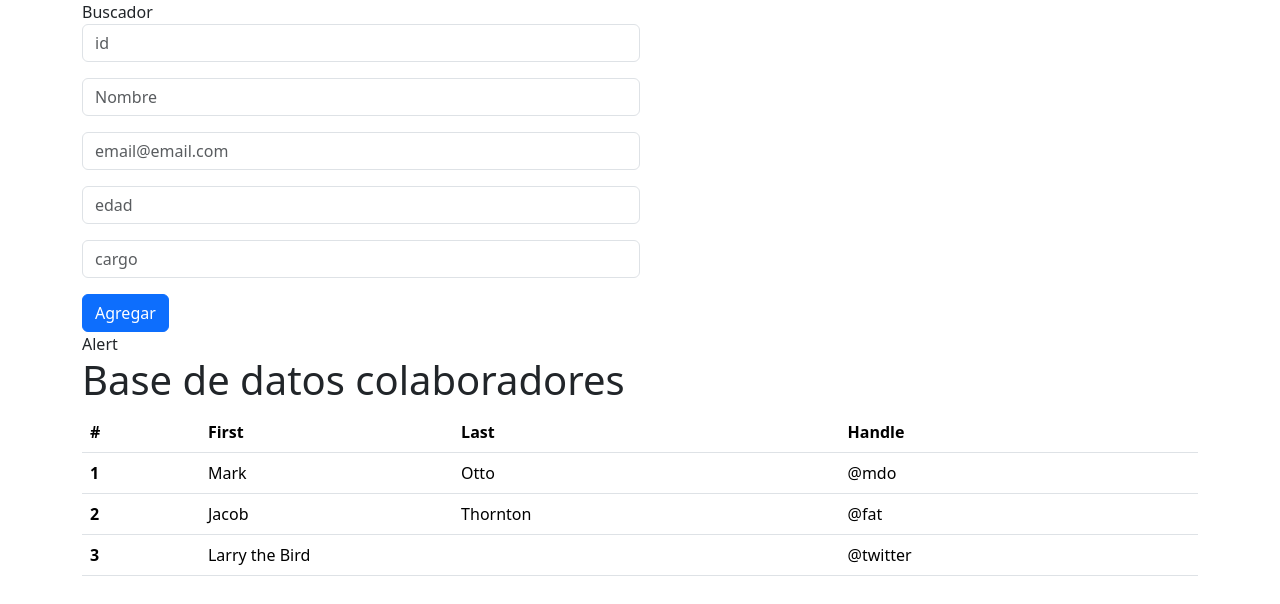
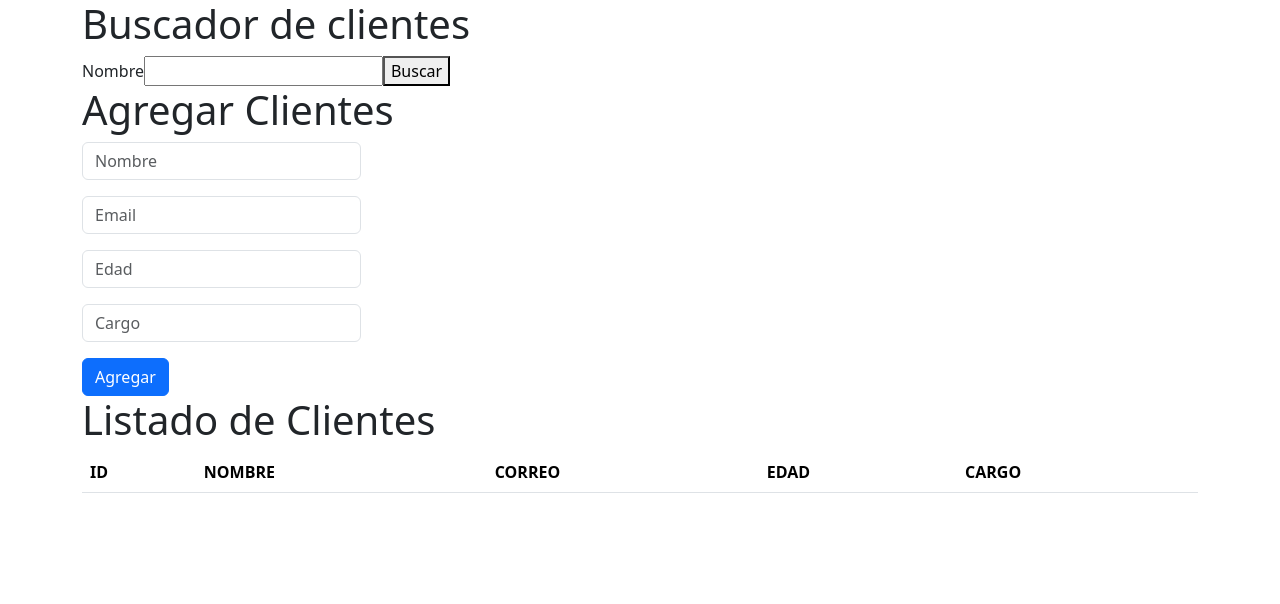
Before and after one commit to Guillermo-Hernandez-Puga/Proyecto_React3, a React (Vite) app: page / in a window 1280 px wide. Shown: the top 604 px of the page. Built offline with nearby package versions, Linux system fonts and the light colour scheme.

Commit message:
Modificacion de Card y Formulario para llena Tabla con id incremenado

```diff
--- a/src/App.jsx
+++ b/src/App.jsx
@@ -1,16 +1,21 @@
-import Alert from "./components/alert/Alert"
-import Buscador from "./components/buscador/Buscador"
+import { useState } from "react"
+
+
 import Formulario from "./components/formulario/Formulario"
 import Listado from "./components/listado/Listado"
+import Buscador from "./components/buscador/Buscador"
+
 
 
 const App = () => {
+  const [clientes, setClientes] = useState([])
   return (
     <div className="container">
-      <Buscador/>
-      <Formulario/>
-      <Alert/>
-      <Listado/>
+       <Buscador/>
+      <Formulario clientes={clientes} setClientes={setClientes}/>
+
+      <Listado clientes={clientes}/>
+
     </div>
   )
 }
--- /dev/null
+++ b/src/components/Card/Card.jsx
@@ -0,0 +1,16 @@
+
+const Card  = ({cliente}) => {
+
+  return (
+
+  <tr>
+    <th scope="row"><span className="fw-normal">{cliente.id}</span></th>
+    <td><span className="fw-normal">{cliente.name}</span></td>
+    <td><span className="fw-normal">{cliente.email}</span></td>
+    <td><span className="fw-normal">{cliente.edad}</span></td>
+    <td><span className="fw-normal">{cliente.cargo}</span></td>
+  </tr>
+  );
+}
+
+export default Card
--- a/src/components/buscador/Buscador.jsx
+++ b/src/components/buscador/Buscador.jsx
@@ -1,8 +1,16 @@
 
 
-const Buscador = () => {
+const Buscador = ({setPalabra}) => {
   return (
-    <div>Buscador</div>
+    <div>
+          <h1>Buscador de clientes</h1>
+
+          <form >
+              <label htmlFor="">Nombre</label>
+              <input type="text" name="name" />
+              <button>Buscar</button>
+          </form>
+    </div>
   )
 }
 
--- a/src/components/formulario/Formulario.jsx
+++ b/src/components/formulario/Formulario.jsx
@@ -1,48 +1,54 @@
-import { useState } from "react"
+import { useState } from "react";
 
+const Formulario = ({ clientes, setClientes }) => {
+  const [name, setName] = useState("");
+  const [email, setEmail] = useState("");
+  const [edad, setEdad] = useState("");
+  const [cargo, setCargo] = useState("");
+  const [error, setError] = useState(false);
+  const [mensaje, setMensaje] = useState("");
 
+  // Utilizamos un estado local para mantener el contador de IDs
+  const [contadorId, setContadorId] = useState(1);
 
-const Formulario = () => {
-  const [id, setId] = useState ("")
-  const [name, setName] = useState ("")
-  const [email, setEmail] = useState ("")
-  const [edad, setEdad] = useState ("")
-  const [cargo, setCargo] = useState ("")
-  const [error, setError] = useState (false)
-  const [mensaje, setMensaje] = useState ("")
-  const handleSubmit = (e) =>{
+  const handleSubmit = (e) => {
     e.preventDefault();
-    if (!id || !name || !email || !edad || !cargo){
-      setError(true)
-      setMensaje("Todos los datos son Obligatorios")
+
+    if (!name || !email || !edad || !cargo) {
+      setError(true);
+      setMensaje("Todos los campos son obligatorios");
       return;
-    } else{
-      setError(false)
+    } else {
+      setError(false);
+
+      // Generamos automáticamente el ID utilizando el contador
+      const id = contadorId;
+
+      // Incrementamos el contador para el próximo ID
+      setContadorId(contadorId + 1);
+
       alert("Formulario enviado");
-      setId("");
+
+      // Creamos el objeto cliente
+      const cliente = { id, name, email, edad, cargo };
+
+      // Agregamos el cliente a la lista de clientes
+      setClientes([...clientes, cliente]);
+
+      // Limpiamos los campos del formulario
       setName("");
       setEmail("");
       setEdad("");
       setCargo("");
-      const cliente = {id, name, email, edad,cargo};
-
     }
-}
+  };
 
   return (
-    <form className="f-form" onSubmit={handleSubmit} >
-
-    <div className="input-group mb-3 w-50 ">
-      <input
-        type="id"
-        name="id"
-        className="form-control"
-        placeholder="id"
-        value={id}
-        onChange={(e) => setId(e.target.value)}
-     />
-    </div>
-    <div className="input-group mb-3 w-50 ">
+    <div className="w-50">
+      <h1> Agregar Clientes</h1>
+      <form onSubmit={handleSubmit}>
+        <div className="input-group mb-3 w-50">
+          {error && <p className="text-danger">{mensaje}</p>}
           <input
             type="text"
             name="name"
@@ -52,43 +58,42 @@ const Formulario = () => {
             onChange={(e) => setName(e.target.value)}
           />
         </div>
-    <div className="input-group mb-3 w-50 ">
+        <div className="input-group mb-3 w-50">
           <input
             type="email"
             name="email"
             className="form-control"
-        placeholder="email@email.com"
+            placeholder="Email"
             value={email}
             onChange={(e) => setEmail(e.target.value)}
           />
         </div>
-    <div className="input-group mb-3 w-50 " >
+        <div className="input-group mb-3 w-50">
           <input
-        type="edad"
+            type="text"
             name="edad"
             className="form-control"
-        placeholder="edad"
+            placeholder="Edad"
             value={edad}
             onChange={(e) => setEdad(e.target.value)}
           />
         </div>
-    <div className="input-group mb-3 w-50 ">
+        <div className="input-group mb-3 w-50">
           <input
-        type="cargo"
+            type="text"
             name="cargo"
             className="form-control"
-        placeholder="cargo"
+            placeholder="Cargo"
             value={cargo}
             onChange={(e) => setCargo(e.target.value)}
           />
+        </div>
+        <button type="submit" className="btn btn-primary">
+          Agregar
+        </button>
+      </form>
+    </div>
+  );
+};
 
-    </div>
-    {error && <p className="text-danger">{mensaje}</p>}
-    <button type="submit" className="btn btn-primary">Agregar</button>
-
-  </form>
-  )
-}
-
-
-export default Formulario
+export default Formulario;
--- a/src/components/listado/Listado.jsx
+++ b/src/components/listado/Listado.jsx
@@ -1,41 +1,27 @@
+import Card from "../Card/Card";
 
-
-
-const Listado = () => {
+const Listado = ({ clientes }) => {
   return (
-    <div>
-      <h1>Base de datos colaboradores</h1>
-      <table class="table">
+    <>
+      <h1>Listado de Clientes</h1>
+      <table className="table">
         <thead>
           <tr>
-      <th scope="col">#</th>
-      <th scope="col">First</th>
-      <th scope="col">Last</th>
-      <th scope="col">Handle</th>
+            <th>ID</th>
+            <th>NOMBRE</th>
+            <th>CORREO</th>
+            <th>EDAD</th>
+            <th>CARGO</th>
           </tr>
         </thead>
         <tbody>
-    <tr>
-      <th scope="row">1</th>
-      <td>Mark</td>
-      <td>Otto</td>
-      <td>@mdo</td>
-    </tr>
-    <tr>
-      <th scope="row">2</th>
-      <td>Jacob</td>
-      <td>Thornton</td>
-      <td>@fat</td>
-    </tr>
-    <tr>
-      <th scope="row">3</th>
-      <td colspan="2">Larry the Bird</td>
-      <td>@twitter</td>
-    </tr>
+          {clientes.map((cliente, index) => (
+            <Card key={index} cliente={cliente} />
+          ))}
         </tbody>
       </table>
-    </div>
-  )
+    </>
+  );
 }
 
-export default Listado
+export default Listado;
```
Also changed, not shown: src/components/baseColaboradores/BaseColaboradores.jsx (line endings or trailing spaces). Lines whose indentation alone changed are shown as unchanged.
